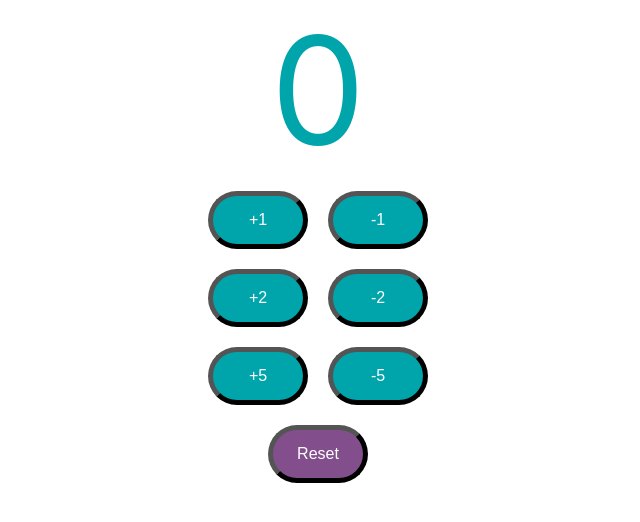
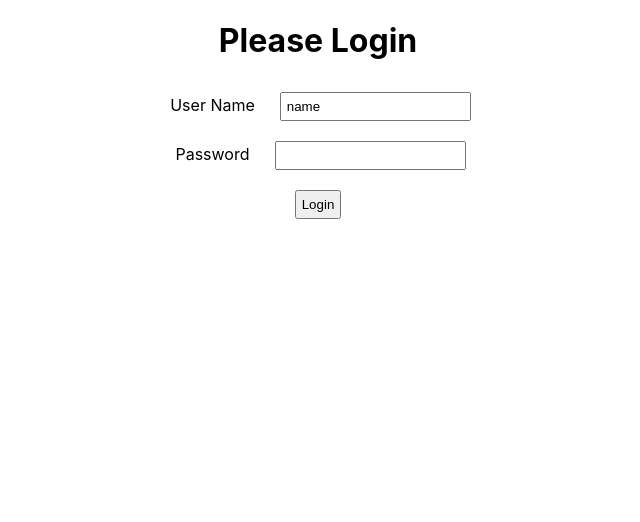
Before and after one commit to bruce-mig/taches, a React (Create React App) app: page / in a window 1280 px wide. Shown: the top 522 px of the page, without its empty margins (322-962 px from the left). Built offline with nearby package versions, Linux system fonts and the light colour scheme.

Commit message:
added routing with react router dom

```diff
--- a/src/App.js
+++ b/src/App.js
@@ -1,11 +1,11 @@
 import './App.css';
-import Counter from './components/counter/Counter';
+import TodoApp from './components/todo/TodoApp';
 
 
 function App() {
   return (
     <div className="App">
-      <Counter />
+      <TodoApp />
     </div>
   );
 }
--- /dev/null
+++ b/src/components/todo/TodoApp.css
@@ -0,0 +1,6 @@
+label,
+input,
+button {
+    margin: 10px;
+    padding: 5px;
+}
--- /dev/null
+++ b/src/components/todo/TodoApp.jsx
@@ -0,0 +1,89 @@
+import { useState } from 'react'
+import { BrowserRouter, Routes, Route, useNavigate } from 'react-router-dom'
+import './TodoApp.css'
+
+export default function TodoApp() {
+    return (
+        <div className="TodoApp">
+            <BrowserRouter>
+                <Routes>
+                    <Route path='/' element={<LoginComponent />}></Route>
+                    <Route path='/login' element={<LoginComponent />}></Route>
+                    <Route path='/welcome' element={<WelcomeComponent />}></Route>
+                    <Route path='*' element={<ErrorComponent />}></Route>
+                </Routes>
+            </BrowserRouter>
+        </div>
+    )
+}
+
+function LoginComponent() {
+
+    const [username, setUsername] = useState('name')
+    const [password, setPassword] = useState('')
+    const [showSuccessMsg, setShowSuccessMsg] = useState(false)
+    const [showErrorMsg, setShowErrorMsg] = useState(false)
+    const navigate = useNavigate()
+
+    return (
+        <div className="Login">
+            {showSuccessMsg && <div className="successMessage">Authenticated Successfully</div>}
+            {showErrorMsg && <div className="errorMessage">Authentication failed. Please check your credentials.</div>}
+            <div className="LoginForm">
+                <h1>Please Login</h1>
+                <div>
+                    <label>User Name</label>
+                    <input type="text" name="username" value={username}
+                        onChange={(event) => setUsername(event.target.value)} />
+                </div>
+                <div>
+                    <label>Password</label>
+                    <input type="password" name="password" value={password}
+                        onChange={(event) => setPassword(event.target.value)} />
+                </div>
+                <div>
+                    <button type="button" name="login"
+                        onClick={
+                            () => {
+                                if (username === 'name' && password === 'secret') {
+                                    console.log('Success')
+                                    setShowSuccessMsg(true)
+                                    setShowErrorMsg(false)
+                                    navigate('/welcome')
+                                } else {
+                                    console.log('Authentication failed')
+                                    setShowSuccessMsg(false)
+                                    setShowErrorMsg(true)
+                                }
+                            }
+                        }
+                    >Login</button>
+                </div>
+
+            </div>
+        </div>
+    )
+}
+
+
+function WelcomeComponent() {
+    return (
+        <div className="WelcomeComponent">
+            <h1>Welcome!</h1>
+            <div>
+                Welcome Component
+            </div>
+        </div>
+    )
+}
+
+function ErrorComponent() {
+    return (
+        <div className="ErrorComponent">
+            <h1>We are working really hard!</h1>
+            <div>
+                Apologies for the 404. Reach out to our team at ABCD-EFG-HIJ.
+            </div>
+        </div>
+    )
+}
```
